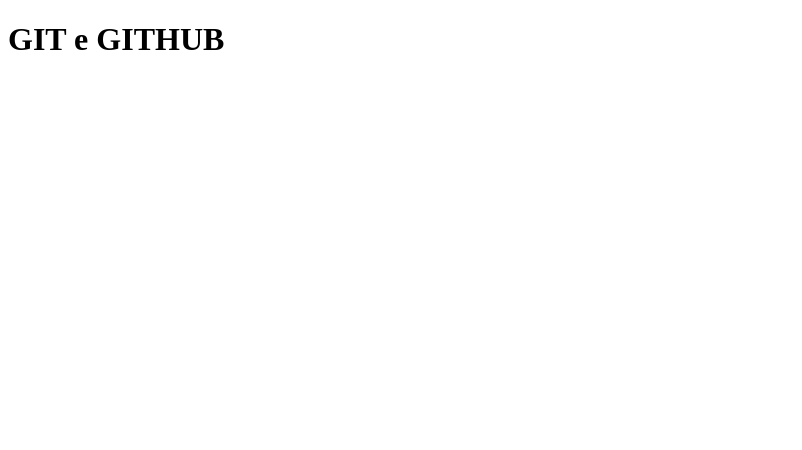
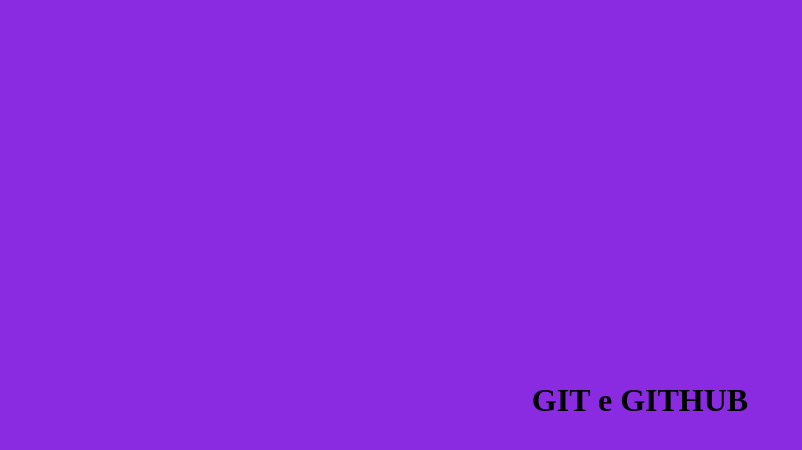
Before and after one commit to andremsoares/exemplo-git, a plain HTML site: page index.html in a window 1280 px wide. Shown: the whole page, without its empty margins (0-802 px from the left). Drawn offline with Linux system fonts and the light colour scheme.

Commit message:
Página Principal Estilizada

```diff
--- a/index.html
+++ b/index.html
@@ -3,6 +3,7 @@
 <head>
     <meta charset="UTF-8">
     <meta name="viewport" content="width=device-width, initial-scale=1.0">
+    <link rel="stylesheet" href="style.css">
     <title>Exemplo de Git e GitHub</title>
 </head>
 <body>
--- /dev/null
+++ b/style.css
@@ -0,0 +1,13 @@
+* {
+    padding: 0;
+    margin: 0;
+    box-sizing: border-box;
+}
+
+body {
+    display: flex;
+    justify-content: center;
+    align-items: center;
+    background-color: blueviolet;
+    height: 100vh;
+}
```
